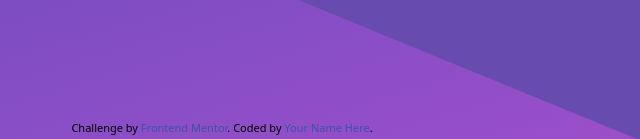
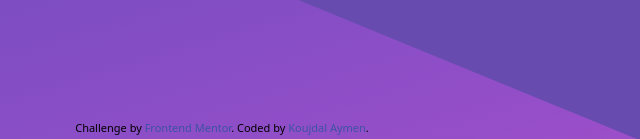
Before and after one commit to hdif004/huddle_landing-page, a plain HTML site: page index.html in a window 1280 px wide. Shown: the part 661-800 px from the top of the page, 418-1058 px from the left. Drawn offline with Linux system fonts and the light colour scheme.

Commit message:
Update index.html

```diff
--- a/index.html
+++ b/index.html
@@ -83,7 +83,7 @@
   <footer>
     <p class="attribution">
       Challenge by <a href="https://www.frontendmentor.io?ref=challenge" target="_blank">Frontend Mentor</a>.
-      Coded by <a href="#">Your Name Here</a>.
+      Coded by <a href="#">Koujdal Aymen</a>.
     </p>
   </footer>
 </body>
```
